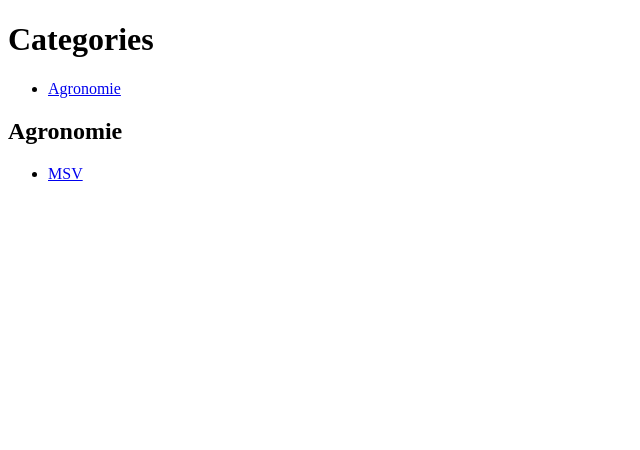
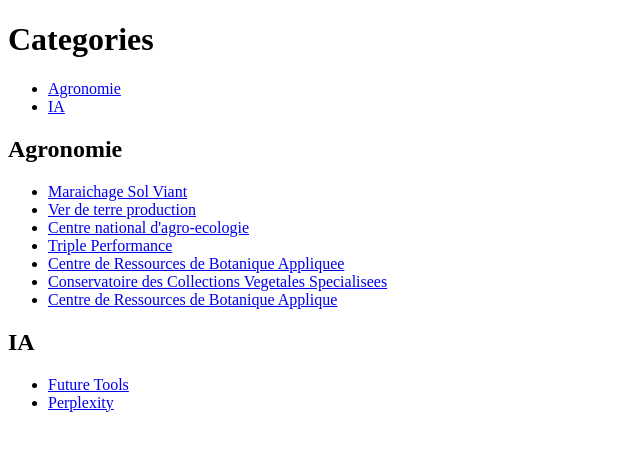
Before and after one commit to Pixlyx/website, a plain HTML site: page index.html in a window 1280 px wide. Shown: the whole page, without its empty margins (0-640 px from the left). Drawn offline with Linux system fonts and the light colour scheme.

Commit message:
Update index.html

```diff
--- a/index.html
+++ b/index.html
@@ -4,10 +4,22 @@
     <h1>Categories</h1>
     <ul>
         <li><a href="#agronomie">Agronomie</a></li>
+        <li><a href="#IA">IA</a></li>
     </ul>
     <h2 id="agronomie">Agronomie</h2>
     <ul>
-        <li><a href="https://www.maraichagesolvivant.fr/">MSV</a></li>
+        <li><a href="https://www.maraichagesolvivant.fr/">Maraichage Sol Viant</a></li>
+        <li><a href="https://www.verdeterreprod.fr/">Ver de terre production</a></li>
+        <li><a href="https://centre-national-agroecologie.fr/">Centre national d'agro-ecologie</a></li>
+        <li><a href="https://wiki.tripleperformance.fr/wiki/Triple_Performance">Triple Performance</a></li>
+        <li><a href="https://crba.fr/">Centre de Ressources de Botanique Appliquee</a></li>
+        <li><a href="https://www.ccvs-france.org/">Conservatoire des Collections Vegetales Specialisees</a></li>
+        <li><a href="https://crba.fr/">Centre de Ressources de Botanique Applique</a></li>
+    </ul>
+    <h2 id="IA">IA</h2>
+    <ul>
+        <li><a href="https://www.futuretools.io/">Future Tools</a></li>
+        <li><a href="https://www.perplexity.ai/">Perplexity</a></li>
     </ul>
   </body>
 </html>
```
